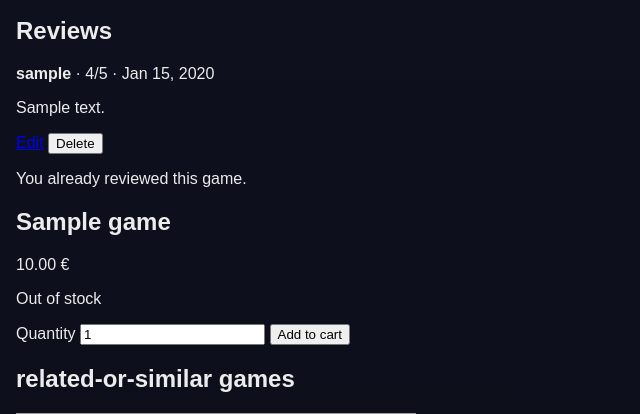
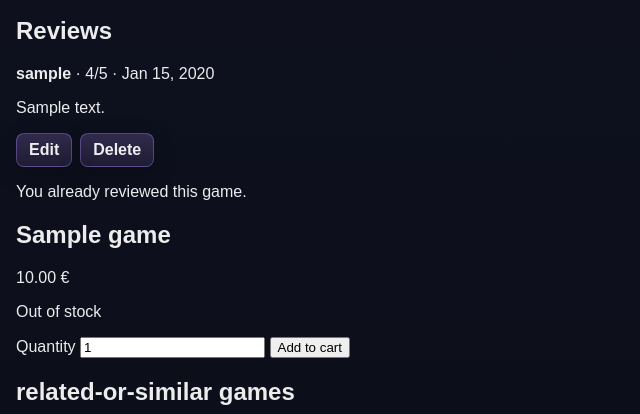
Before and after one commit to Agnogh/WitchTowerBoardgameLibrary, a Django app: a page that uses templates/games/game_details.html in a window 1280 px wide. Shown: the part 1489-1903 px from the top of the page, without its empty margins (0-640 px from the left). Run offline with Django 5.2, Linux system fonts and the light colour scheme; a user stored in the database is signed in; tables that the repository leaves empty hold one stand-in row (values such as "Sample post"); grey boxes are pictures that could not be loaded.

Commit message:
styling buttons for review pane to match rest of the UI (only 'edit' & 'delete' for now)

```diff
--- a/static/css/styles.css
+++ b/static/css/styles.css
@@ -601,6 +601,54 @@ body {
   pointer-events: none;
 }
 
+
+/*
+  --------------------------------------
+          REVIEW ACTION BUTTONS
+  ------------------------------------
+*/
+
+.game-review__actions {
+  display: flex;
+  flex-wrap: wrap;
+  gap: var(--wtl-space-2);
+  align-items: center;
+  margin-top: var(--wtl-space-2);
+}
+
+.game-review__delete-form {
+  margin: 0;
+}
+
+.game-review__action-link,
+.game-review__action-button {
+  display: inline-flex;
+  align-items: center;
+  justify-content: center;
+  padding: 8px 12px;
+  border: 1px solid var(--wtl-button-border);
+  border-radius: var(--wtl-radius);
+  background: var(--wtl-button-bg);
+  color: var(--wtl-text-primary);
+  text-decoration: none;
+  box-shadow: var(--wtl-shadow-soft);
+  font: inherit;
+  font-weight: 700;
+  line-height: 1;
+  cursor: pointer;
+}
+
+.game-review__action-link:hover,
+.game-review__action-link:focus-visible,
+.game-review__action-button:hover,
+.game-review__action-button:focus-visible {
+  background: var(--wtl-button-bg-hover);
+  border-color: var(--wtl-button-border-hover);
+  outline: 2px solid var(--wtl-focus-ring);
+  outline-offset: 2px;
+}
+
+
 /*
   ----------------------------------
             MEDIA QUERIES
--- a/templates/games/game_details.html
+++ b/templates/games/game_details.html
@@ -181,11 +181,15 @@
             <!-- in case there is already review from user-->
             {% if user.is_authenticated and review.user == user %}
               <div class="game-review__actions">
-                <a href="{% url 'review_edit' review.id %}">Edit</a>
+                <a class="game-review__action-link" href="{% url 'review_edit' review.id %}">
+                  Edit
+                </a>
 
-                <form method="post" action="{% url 'review_delete' review.id %}" style="display:inline;">
+                <form class="game-review__delete-form" method="post" action="{% url 'review_delete' review.id %}">
                   {% csrf_token %}
-                  <button type="submit">Delete</button>
+                  <button type="submit" class="game-review__action-button">
+                    Delete
+                  </button>
                 </form>
               </div>
             {% endif %}
```
